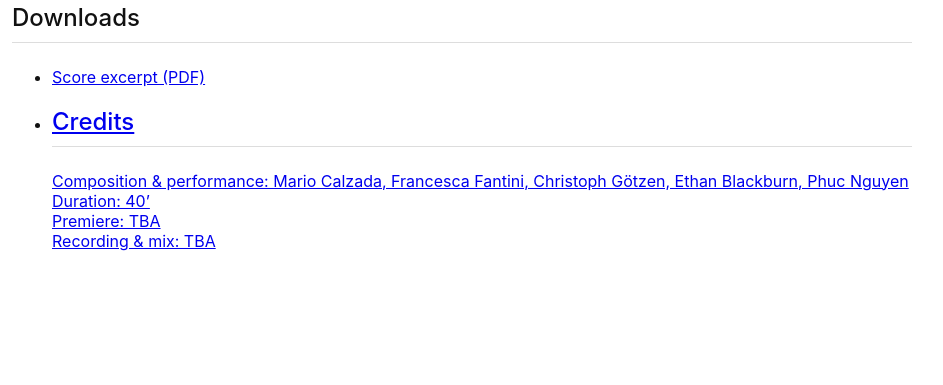
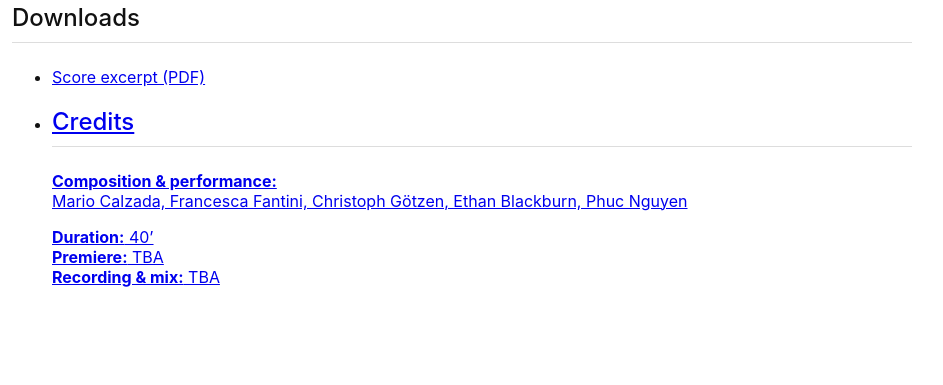
Before and after one commit to mariocalzadamusic/mariocalzadamusic.github.io, a plain HTML site: page The-Great-Wave.html in a window 1280 px wide. Shown: the part 1888-2273 px from the top of the page, without its empty margins (178-1121 px from the left). Drawn offline with Linux system fonts and the light colour scheme.

Commit message:
Update The-Great-Wave.html

```diff
--- a/The-Great-Wave.html
+++ b/The-Great-Wave.html
@@ -115,16 +115,21 @@
   </section>
 
   <!-- CREDITS -->
-  <section class="project-section">
-    <h2>Credits</h2>
+ <section class="project-section">
+  <h2>Credits</h2>
 
-    <p>
-      Composition & performance: Mario Calzada, Francesca Fantini, Christoph Götzen, Ethan Blackburn, Phuc Nguyen <br>
-      Duration: 40’<br>
-      Premiere: TBA<br>
-      Recording & mix: TBA
-    </p>
-  </section>
+  <p class="credits">
+    <strong>Composition & performance:</strong><br>
+    Mario Calzada, Francesca Fantini, Christoph Götzen,
+    Ethan Blackburn, Phuc Nguyen
+  </p>
+
+  <p class="credits">
+    <strong>Duration:</strong> 40’<br>
+    <strong>Premiere:</strong> TBA<br>
+    <strong>Recording & mix:</strong> TBA
+  </p>
+</section>
 <!-- FINAL IMAGE -->
 <section class="project-hero project-hero--end">
   <div class="project-hero-image">
```
